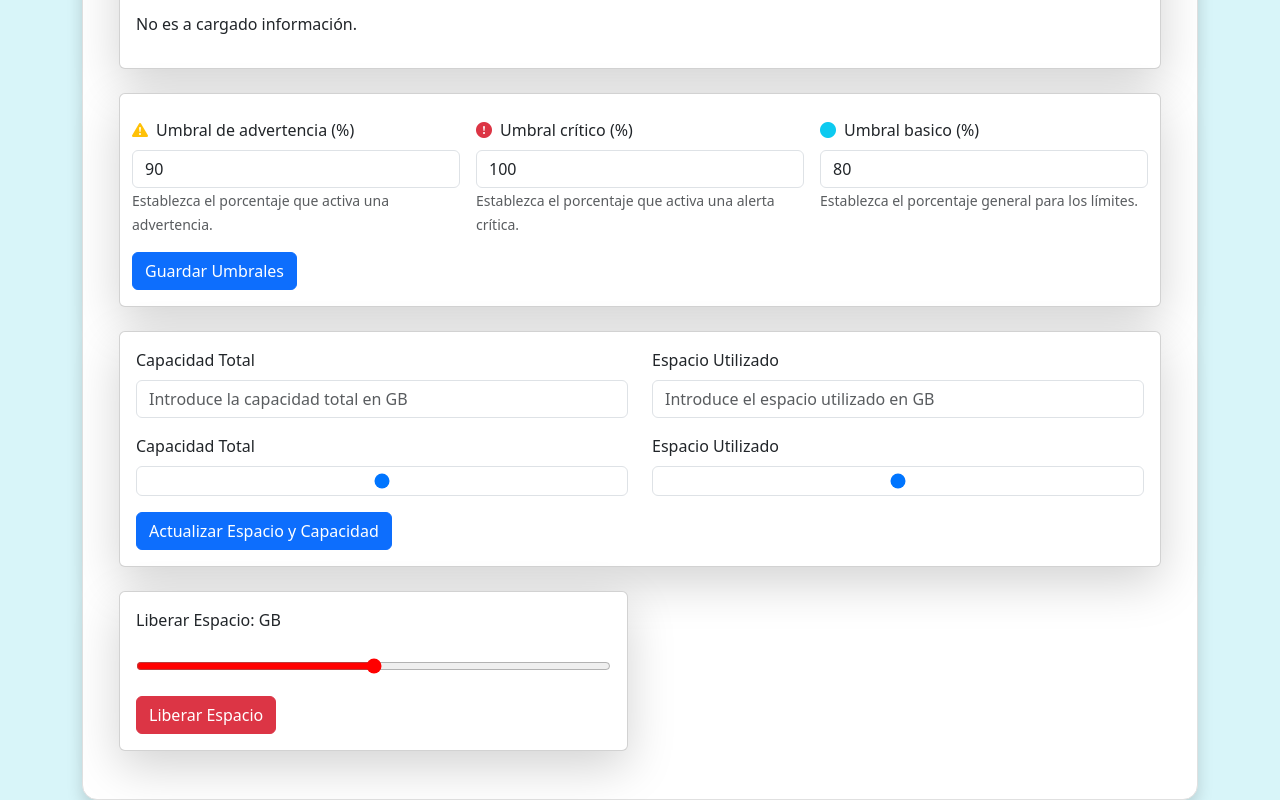
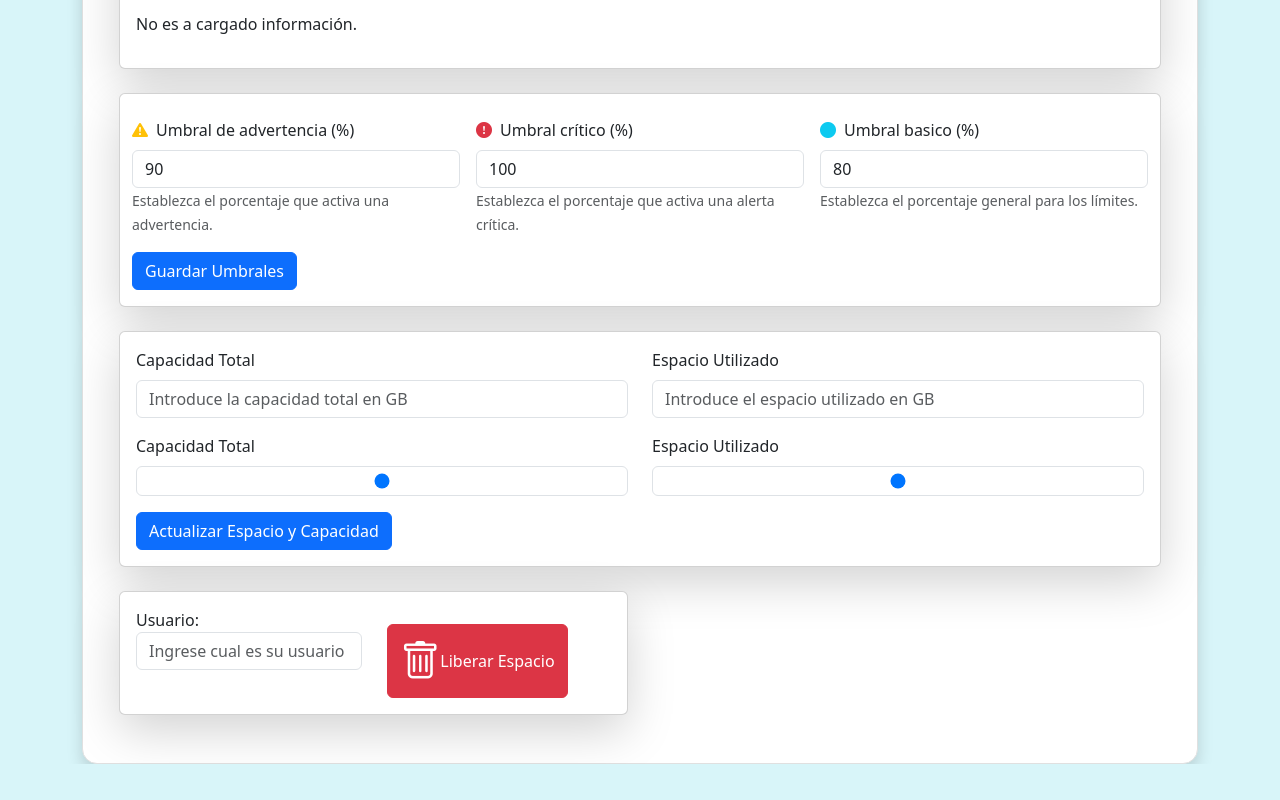
Before and after one commit to SPEREZB/monitoring-app, a React (Create React App) app: page /almacenamiento in a window 1280 px wide. Shown: the part 814-1614 px from the top of the page. After the commit the page ends 1578 px from the top, so only its background shows below. Built offline with nearby package versions, Linux system fonts and the light colour scheme; no server answers.

Commit message:
Mejoras en codigo

```diff
--- a/src/components/complementos/Error_Reports.js
+++ b/src/components/complementos/Error_Reports.js
@@ -23,7 +23,7 @@ const Error_Reports = () => {
   };
 
   useEffect(() => {
-    get_alerts_errors();
+    handleAlertsErrors();
    // check_identified_errors();
   }, []);
 
--- a/src/components/modulos/Almacenamiento.js
+++ b/src/components/modulos/Almacenamiento.js
@@ -5,7 +5,9 @@ import { Container, Card, Button, Form, Alert, Row, Col, ProgressBar, Spinner }
 import alertas from '../../utilities/alerts/alerts';
 import 'bootstrap-icons/font/bootstrap-icons.css';
 import balanza from './../../assets/balanza.gif'
+import trash from './../../assets/trash.gif'
 import diskInterceptor from '../../interceptors/diskInterceptor';
+import formated from '../../utilities/formated/formated';
 
 
 const Almacenamiento = () => {
@@ -16,13 +18,11 @@ const Almacenamiento = () => {
   });
   const [usedSpace, setUsedSpace] = useState('');
   const [capacity, setCapacity] = useState('');
-  const [demand, setDemand] = useState('');
-  const [addSpace, setAddSpace] = useState('');
-  const [releaseSpace, setReleaseSpace] = useState('');
   const [error, setError] = useState(null);
   const [success, setSuccess] = useState(null);
   const [loading, setLoading] = useState(false);
   const [balancing, setBalancing] = useState(false);
+  const [trashConst, setTrash] = useState(false);
   const [reloadDiscos, setReloadDiscos] = useState(false);
   const [disk, setDisk] = useState([]);
   const [smartDevices, setSmartDevices] = useState([]);
@@ -31,12 +31,13 @@ const Almacenamiento = () => {
   const [isLoading, setIsLoading] = useState(true);
   const porcentajeUsado = (storageInfo.used_space / storageInfo.capacity) * 100;
   const [alertasMostradas, setAlertasMostradas] = useState([]);
-
   const [criticalThreshold, setCriticalThreshold] = useState(100);
   const [warningThreshold, setWarningThreshold] = useState(90);
   const [generalThreshold, setGeneralThreshold] = useState(80);
+  const [rutaCache, setRutaCache] = useState('');
 
-  const {choose_disk} = diskInterceptor();
+  const {choose_disk, balancedDisk, liberarDisk} = diskInterceptor();
+  const {convertToGB}= formated();
 
   const fetchStorageInfo = async () => {
     setLoading(true);
@@ -91,8 +92,7 @@ const Almacenamiento = () => {
   const handleBalanceDisks = async () => {
     try {
       setBalancing(true);
-
-      const response = await axios.post('http://127.0.0.1:5000/api/data/balance', { disk });
+      const response = await balancedDisk(disk);
       setBalancing(false);
       setReloadDiscos(prevState => !prevState);
       const data = response.data;
@@ -122,19 +122,26 @@ const Almacenamiento = () => {
     choose_disk(device);
   };
 
+  const handleLiberar = async (ruta) => {
+    if(rutaCache!="" && rutaCache!=undefined)
+    {
+
+
+      setTrash(true);
+      const response = await liberarDisk(rutaCache);
+
+      setTimeout(() => {
+        setTrash(false);
+        alertas("Espacio liberado con éxito", "Se ha liberado: "+ response.data +" archivos", "success");
+      }, 4000);
+    }
+  };
+
+
+
   let diskIndex;
   let hasShownCriticalAlert = false;
 
-
-  const convertToGB = (value) => {
-    if (value.includes('GB')) {
-      return parseFloat(value) * 1;
-    }
-    else if (value.includes('MB')) {
-      return parseFloat(value) / 1024;
-    }
-    return 0;
-  };
 
 
   const verificarAlertas = () => {
@@ -461,27 +468,51 @@ const Almacenamiento = () => {
       <Row>
 
       <Col xs={12} md={6}>
-        <Card className="mb-4 shadow-lg">
-          <Card.Body>
-            <div className="d-flex justify-content-between align-items-center mb-3">
-              <label htmlFor="releaseRange" className="form-label">
-                Liberar Espacio: {releaseSpace} GB
-              </label>
-            </div>
-            <input
-              id="releaseRange"
-              type="range"
-              value={releaseSpace}
-              onChange={(e) => setReleaseSpace(e.target.value)}
-              min="0"
-              max="500"
-              style={{ accentColor: 'red', width: '100%' }}
+      <Card className="mb-4 shadow-lg">
+      <Card.Body>
+  <div className="row">
+    <div className="col-md-6">
+      <div className="form-group">
+        <label htmlFor="rutaCache">Usuario:</label>
+        <input
+          type="text"
+          id="rutaCache"
+          className="form-control"
+          value={rutaCache}
+          onChange={(e) => setRutaCache(e.target.value)}
+          placeholder="Ingrese cual es su usuario en su PC/LAPTOP"
+          required
+        />
+      </div>
+    </div>
+    <div className="col-md-5">
+      <div className="d-flex flex-column align-items-center">
+      <Button className="mt-3" variant="danger" onClick={handleLiberar}>
+  <div className="d-flex align-items-center">
+    <i className="bi bi-trash fs-1"></i>
+    <span>Liberar Espacio</span>
+  </div>
+</Button>
+      </div>
+    </div>
+  </div>
+</Card.Body>
+
+      {trashConst && (
+        <div className="overlay">
+          <div className="overlay-content-balanced">
+            <img
+              src={trash}
+              alt="Balanceando..."
+              style={{ width: '100%', maxWidth: '150px', height: 'auto' }}
             />
-            <Button className="mt-3" variant="danger" onClick={liberarEspacio}>
-              Liberar Espacio
-            </Button>
-          </Card.Body>
-        </Card>
+            <p style={{ fontSize: '1.2rem', fontStyle: 'italic', color: '#555' }}>
+              Liberando espacio de disco, por favor espera...
+            </p>
+          </div>
+        </div>
+      )}
+    </Card>
       </Col>
     </Row>
     </Container>
--- a/src/components/modulos/Mantenimiento.js
+++ b/src/components/modulos/Mantenimiento.js
@@ -4,14 +4,9 @@ import { Container, Row, Col, Card, Spinner, Button, Modal  } from "react-bootst
 import Error_Reports from "../complementos/Error_Reports";
 import Discos from "../complementos/Discos";
 import './../../styles/mantenimiento.css';
-import Swal from "sweetalert2";
-import withReactContent from "sweetalert2-react-content";
-import axios from "axios";
-import io from "socket.io-client";
 import { socketIO } from "../../services/socketIO"
 import diskInterceptor from '../../interceptors/diskInterceptor';
-
-const MySwal = withReactContent(Swal);
+import alertas from "./../../utilities/alerts/alerts"
 
 
 const Mantenimiento = () => {
@@ -55,13 +50,7 @@ const Mantenimiento = () => {
         const description =
           definitions[criticalIndex] || "Se ha detectado una alerta crítica.";
 
-        await MySwal.fire({
-          title: "¡Alerta Crítica!",
-          text: description,
-          icon: "error",
-          confirmButtonText: "Aceptar",
-        });
-
+        alertas("¡Alerta Crítica!", description, "error");
        hasShownCriticalAlert = true;
       }
 
--- a/src/interceptors/diskInterceptor.js
+++ b/src/interceptors/diskInterceptor.js
@@ -14,10 +14,24 @@ const diskInterceptor =()=>
           { name: diskEscogido }
         );
       };
+      const balancedDisk = async (disk) => {
+        const response = await axios.post('http://127.0.0.1:5000/api/data/balance', { disk });
+
+        return response;
+      };
+      const liberarDisk = async (ruta) => {
+        try {
+          const response = await axios.post('http://127.0.0.1:5000/api/data/liberar', { ruta });
+          return response;
+      } catch (error) {
+          console.error("Error al liberar espacio:", error);
+          throw error;
+      }
+      };
 
       const removeDisk = () => {
 
       };
-      return { getDisks, choose_disk, removeDisk };
+      return { getDisks, choose_disk, balancedDisk, liberarDisk, removeDisk };
 };
 export default diskInterceptor;
--- a/src/utilities/formated/formated.js
+++ b/src/utilities/formated/formated.js
@@ -7,6 +7,16 @@ const format =()=>
         return (bytes / Math.pow(1024, i)).toFixed(2) + " " + sizes[i];
       };
 
-      return { formatBytes };
+
+      const convertToGB = (value) => {
+          if (value.includes('GB')) {
+          return parseFloat(value) * 1;
+        }
+        else if (value.includes('MB')) {
+          return parseFloat(value) / 1024;
+        }
+        return 0;
+    };
+    return { formatBytes,convertToGB };
 };
 export default format;
```
Also changed, not shown: src/assets/trash.gif (added).
